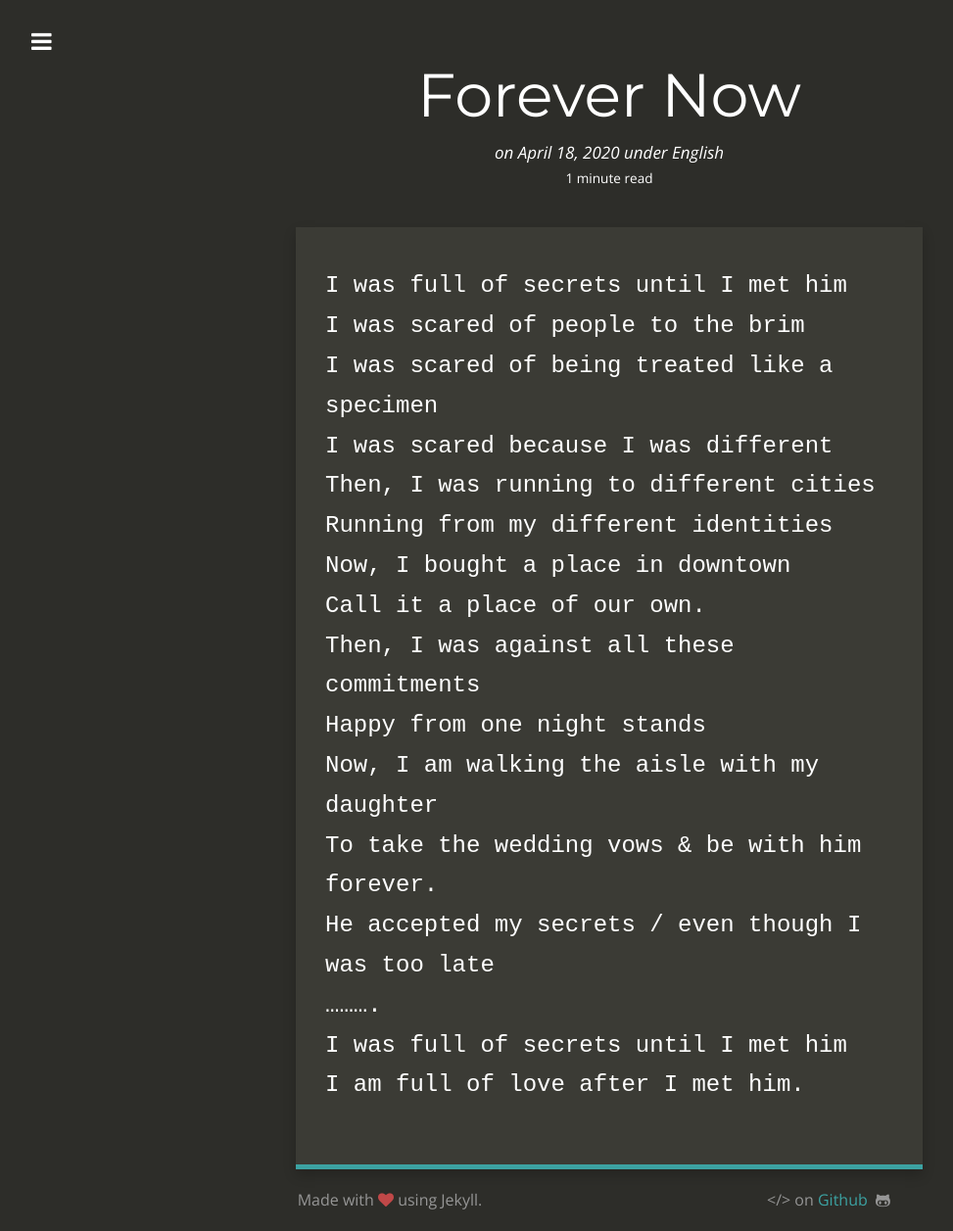
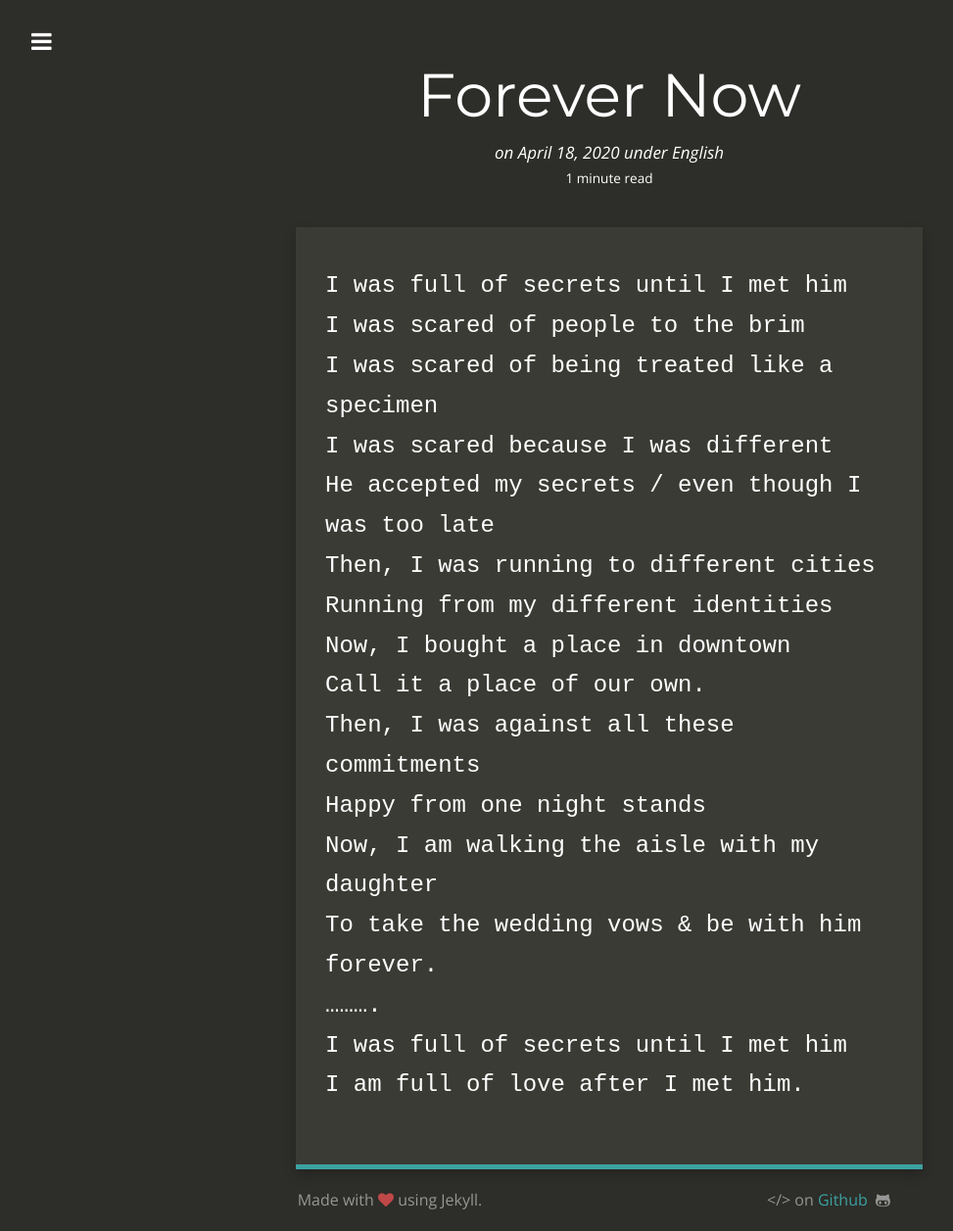
Before and after one commit to codejockey02/myhobbyblog, a Jekyll site: the page built from _posts/2020-04-18-forever-now.md, in a window 1280 px wide. Shown: the whole page at 98% size, without its empty margins (18-991 px from the left). Built offline with Jekyll 4.4.1, drawn with Linux system fonts in a browser that asks for light colours; nearby versions of some CDN libraries; comment, search, counter and statistics services are not loaded; some of the changed lines change nothing that is shown.

Commit message:
Minor Updates.

```diff
--- a/_config.yml
+++ b/_config.yml
@@ -5,7 +5,7 @@ description: "My Poetry Blog."
 baseurl: "https://poetry.priyesh.dev"
 url: "https://poetry.priyesh.dev"
 title_description: "Finding my way to escape this labyrinth."
-author_description: "A Poetry Blog by Priyesh Saraswat."
+author_description: "(A Poetry Blog by Priyesh Saraswat.)"
 title_image: "https://instagram.fbom3-1.fna.fbcdn.net/v/t51.2885-19/s150x150/82941592_213919546313564_4561668049068883968_n.jpg?_nc_ht=instagram.fbom3-1.fna.fbcdn.net&_nc_ohc=tCLjeA9ox_EAX9ESowX&oh=dac8fbfcc71f43722cd59222dd7d01de&oe=5EC18F88"
 disqus_account: cartenoire
 post_limit: 5
--- a/_posts/2020-04-18-forever-now.md
+++ b/_posts/2020-04-18-forever-now.md
@@ -10,6 +10,7 @@ I was full of secrets until I met him
 I was scared of people to the brim
 I was scared of being treated like a specimen
 I was scared because I was different
+He accepted my secrets / even though I was too late
 Then, I was running to different cities
 Running from my different identities
 Now, I bought a place in downtown
@@ -18,7 +19,6 @@ Then, I was against all these commitments
 Happy from one night stands
 Now, I am walking the aisle with my daughter
 To take the wedding vows & be with him forever.
-He accepted my secrets / even though I was too late
 ..........
 I was full of secrets until I met him
 I am full of love after I met him.
```
